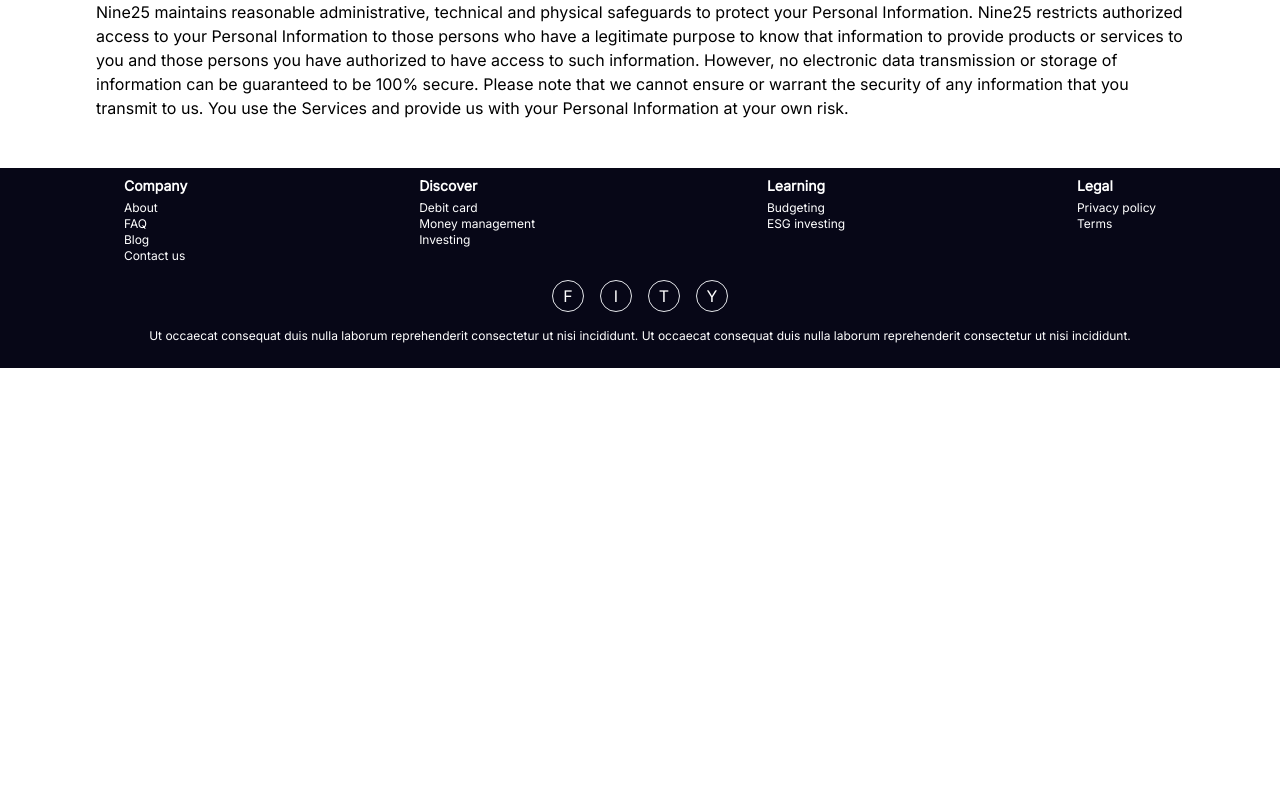
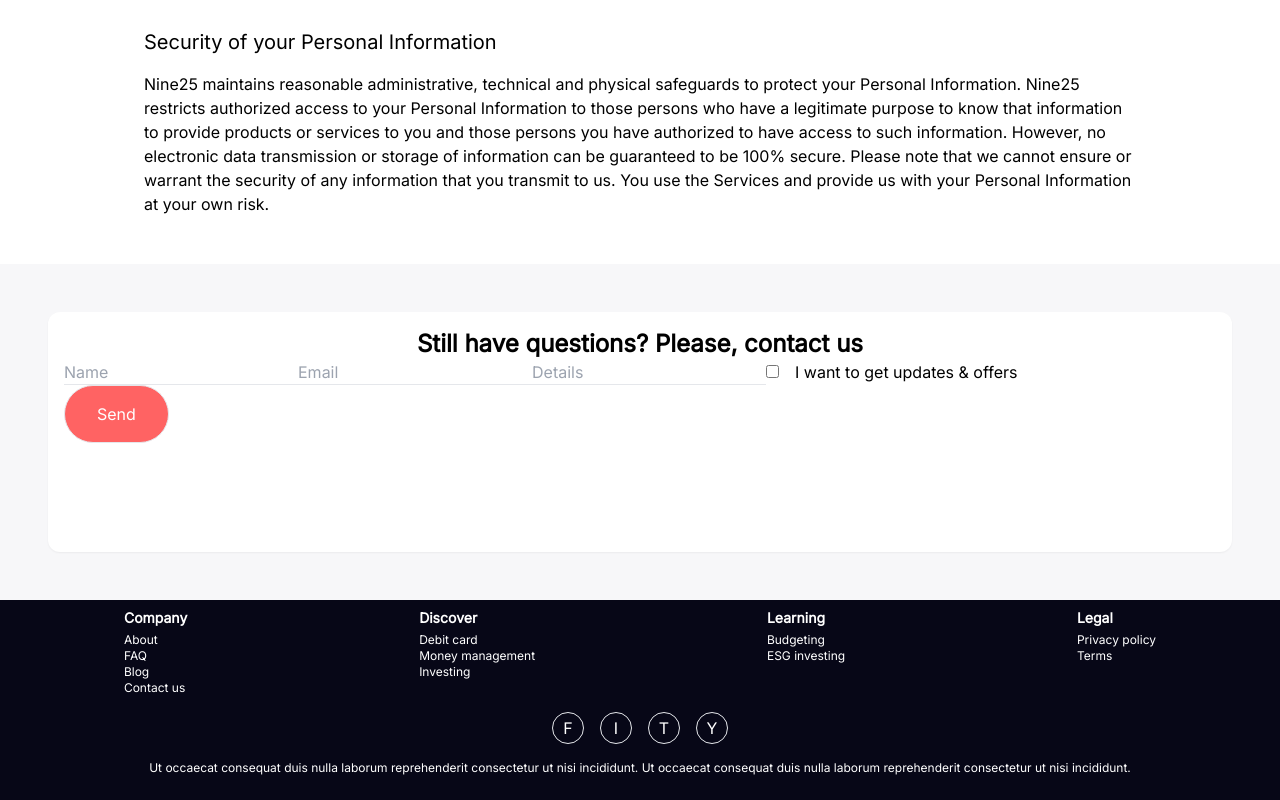
Before and after one commit to jamaspy/nine25, a Gatsby site: page /privacy in a window 1280 px wide. Shown: the part 1721-2521 px from the top of the page. Before the commit the page ends 2089 px from the top, so only its background shows below. Built offline with nearby package versions, Linux system fonts and the light colour scheme; Gatsby itself is replaced by a stand-in of ours.

Commit message:
setup contact form template

```diff
--- a/src/components/Buttons/Send.jsx
+++ b/src/components/Buttons/Send.jsx
@@ -1,13 +1,14 @@
 import React from "react";
-const SendButton = ({ className }) => {
+const SendButton = ({ className, clickFn, type }) => {
   return (
-    <div
-      role="button"
-      aria-label="download app"
-      className={`bg-secondary hover:bg-secondary-hover text-white border rounded-full px-8 py-2 flex items-center justify-center cursor-pointer  ${className}`}
+    <button
+      type={type}
+      onClick={clickFn}
+      aria-label="send contact form"
+      className={`bg-primary hover:bg-primary-hover text-white border rounded-full px-8 py-4 flex items-center justify-center cursor-pointer  ${className}`}
     >
-      <p className="text-tertiary">Download App</p>
-    </div>
+      <p className="text-white">Send</p>
+    </button>
   );
 };
 
--- /dev/null
+++ b/src/components/Form/index.jsx
@@ -0,0 +1,36 @@
+import React from "react";
+import SendButton from "../Buttons/Send";
+const index = () => {
+  return (
+    <form action="https://formspree.io/f/{form_id}" method="post">
+      <input
+        name="name"
+        id="name"
+        type="text"
+        className="border-b focus:outline-none"
+        placeholder="Name"
+      />
+      <input
+        name="email"
+        id="email"
+        type="email"
+        className="border-b focus:outline-none"
+        placeholder="Email"
+      />
+      <input
+        name="details"
+        id="details"
+        type="text"
+        className="border-b focus:outline-none"
+        placeholder="Details"
+      />
+      <input name="optin" type="checkbox" />
+      <label htmlFor="optin" className="ml-4">
+        I want to get updates &amp; offers
+      </label>
+      <SendButton type="submit">Submit</SendButton>
+    </form>
+  );
+};
+
+export default index;
--- a/src/components/Layout/Header.jsx
+++ b/src/components/Layout/Header.jsx
@@ -2,7 +2,7 @@
 import { Link } from "gatsby";
 import { StaticImage } from "gatsby-plugin-image";
 import { HiMenu, HiOutlineX } from "react-icons/hi";
-import { SendButton } from "../Buttons";
+import { Download_Blue } from "../Buttons";
 import LogoSVG from "../../assets/logo.svg";
 export default function Menu({ fixed }) {
   const [menuOpen, setMenuOpen] = React.useState(false);
@@ -69,7 +69,7 @@
                     </Link>
                   </li> */}
                 </ul>
-                <SendButton />
+                <Download_Blue />
               </div>
             </div>
           </nav>
--- a/src/pages/index.js
+++ b/src/pages/index.js
@@ -11,7 +11,6 @@
       <Hero />
       <HomeBenefits />
       <HomeFeatures />
-
       <Cta />
     </Layout>
   );
--- a/src/pages/privacy.js
+++ b/src/pages/privacy.js
@@ -1,9 +1,10 @@
 import React from "react";
 import { Layout } from "../components/Layout";
+import ContactForm from "../components/Form";
 const aboutus = () => {
   return (
     <Layout>
-      <div className="container m-auto px-8 md:px-24">
+      <div className="container m-auto px-8 md:px-36">
         <p className="text-2xl font-semibold">Privacy Policy</p>
         <p className="text-xs mb-4">Last updated: March 5, 2021</p>
         <p className="mb-4">
@@ -161,6 +162,14 @@
           Personal Information at your own risk.
         </p>
       </div>
+      <div className="bg-gray-lighter w-full flex items-center justify-center flex-col p-12">
+        <div className="container rounded-xl h-60 bg-white shadow-sm p-4">
+          <p className="text-2xl font-semibold text-center">
+            Still have questions? Please, contact us
+          </p>
+          <ContactForm />
+        </div>
+      </div>
     </Layout>
   );
 };
```
Also changed, not shown: src/components/Features/HomeFeatures.jsx (+0 -13 lines).
